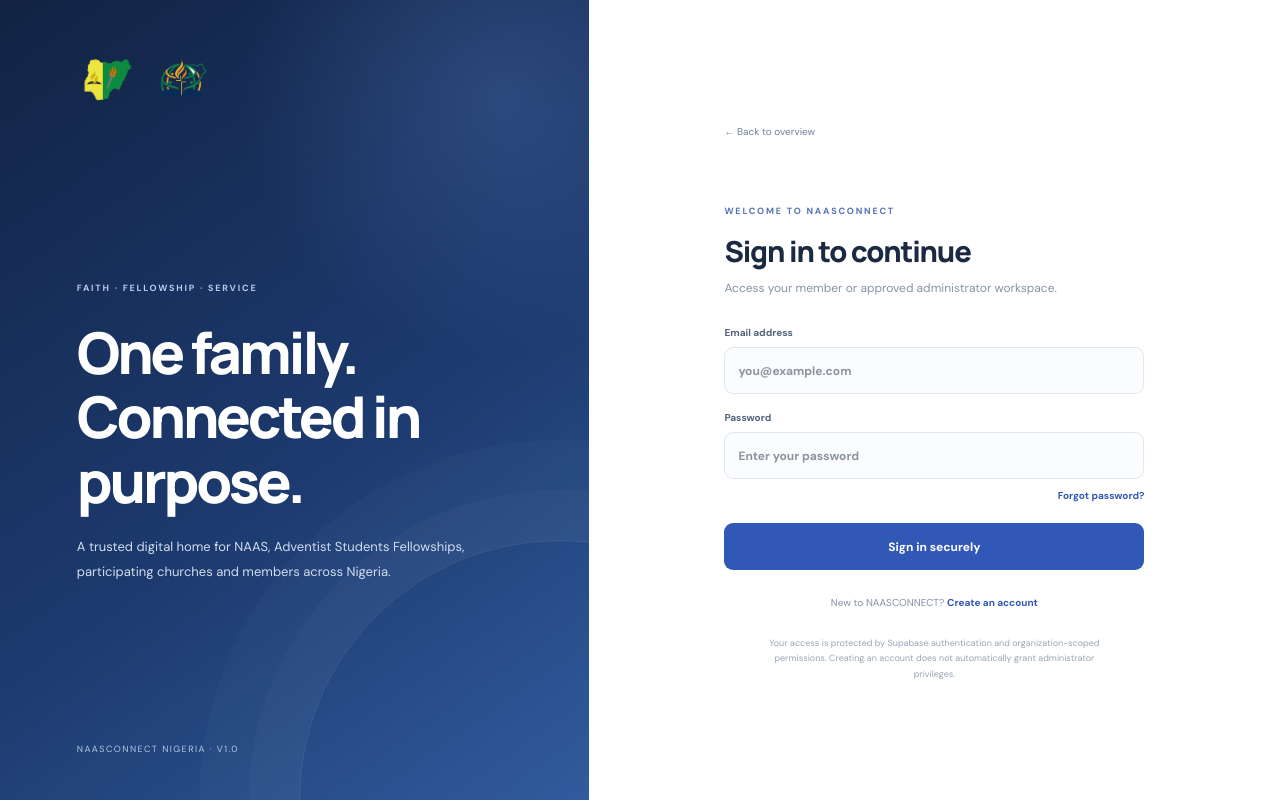
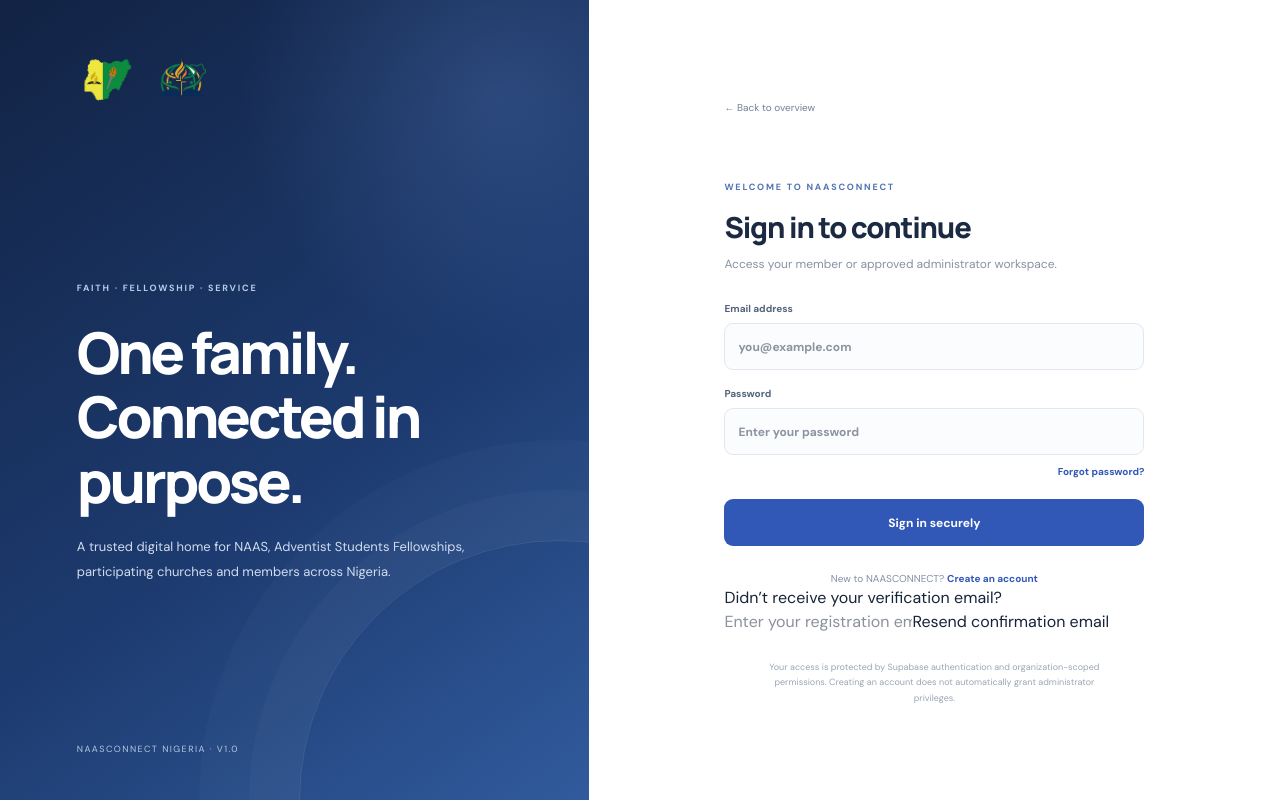
Before and after one commit to TremendousGuru/NAAS, a Next.js app: page /login in a window 1280 px wide. Built offline with nearby package versions, Linux system fonts and the light colour scheme.

Commit message:
Add resend verification control to sign-in screen

```diff
--- a/app/login/page.tsx
+++ b/app/login/page.tsx
@@ -1,6 +1,6 @@
 import Image from "next/image";
 import Link from "next/link";
-import { signIn, signUp, requestPasswordReset } from "@/app/auth/actions";
+import { signIn, signUp, requestPasswordReset, resendConfirmation } from "@/app/auth/actions";
 import RegistrationFields from "./RegistrationFields";
 
 type Props = { searchParams: Promise<{ mode?: string; error?: string; message?: string }> };
@@ -21,7 +21,7 @@ export default async function LoginPage({ searchParams }: Props) {
       {mode==="reset" ? <form action={requestPasswordReset} className="auth-form"><label>Email address<input name="email" type="email" autoComplete="email" required placeholder="you@example.com"/></label><button type="submit">Send reset link</button></form> :
       mode==="signup" ? <form action={signUp} className="auth-form"><label>Full name<input name="display_name" required autoComplete="name" placeholder="Your full name"/></label><label>Phone number<input name="phone" type="tel" required autoComplete="tel" placeholder="+234 800 000 0000"/></label><label>Email address<input name="email" type="email" required autoComplete="email" placeholder="you@example.com"/></label><RegistrationFields/><label>Password<input name="password" type="password" minLength={10} required autoComplete="new-password" placeholder="At least 10 characters"/></label><button type="submit">Create account</button></form> :
       <form action={signIn} className="auth-form"><label>Email address<input name="email" type="email" required autoComplete="username" placeholder="you@example.com"/></label><label>Password<input name="password" type="password" required autoComplete="current-password" placeholder="Enter your password"/></label><div className="auth-inline"><Link href="/login?mode=reset">Forgot password?</Link></div><button type="submit">Sign in securely</button></form>}
-      <div className="auth-switch">{mode==="login"?<>New to NAASCONNECT? <Link href="/login?mode=signup">Create an account</Link></>:<>Already have an account? <Link href="/login">Sign in</Link></>}</div>
+      <div className="auth-switch">{mode==="login"?<>New to NAASCONNECT? <Link href="/login?mode=signup">Create an account</Link></>:<>Already have an account? <Link href="/login">Sign in</Link></>}</div>{mode==="login"&&<form action={resendConfirmation} className="auth-resend-form"><label>Didn’t receive your verification email?<input name="email" type="email" required placeholder="Enter your registration email"/></label><button type="submit">Resend confirmation email</button></form>}
       <p className="auth-security">Your access is protected by Supabase authentication and organization-scoped permissions. Creating an account does not automatically grant administrator privileges.</p>
     </div></section>
   </main>;
```
